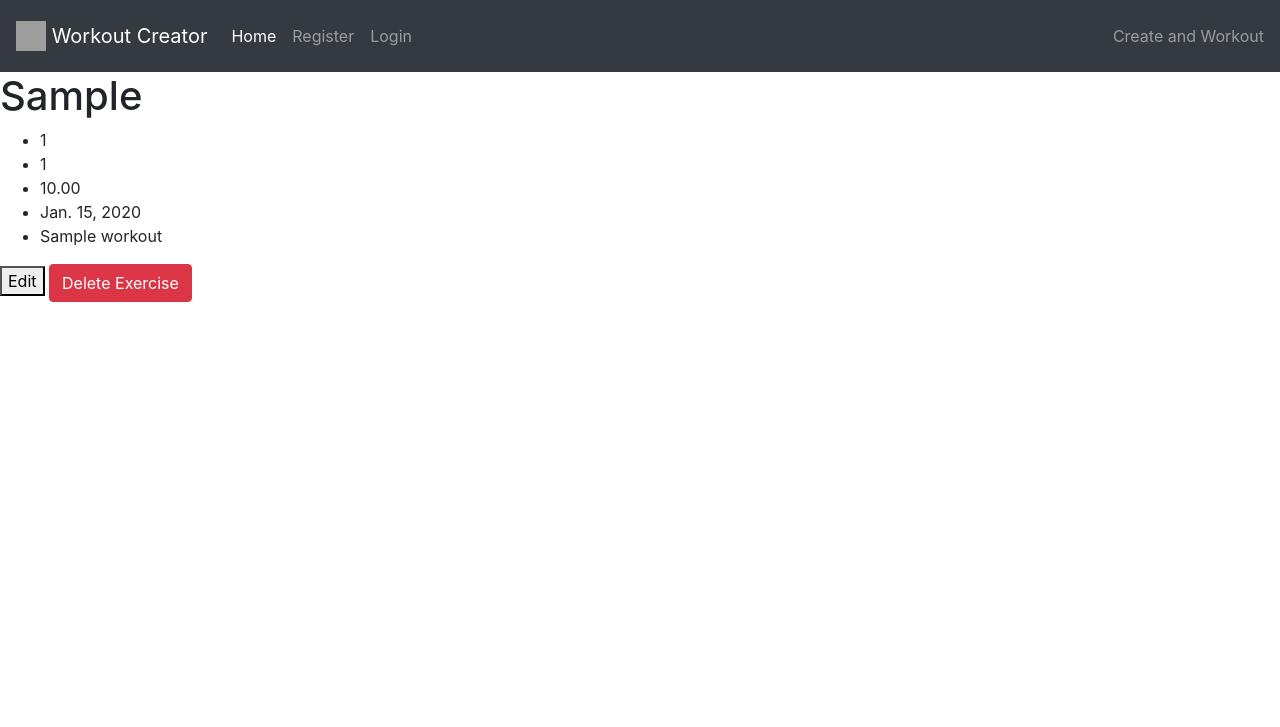
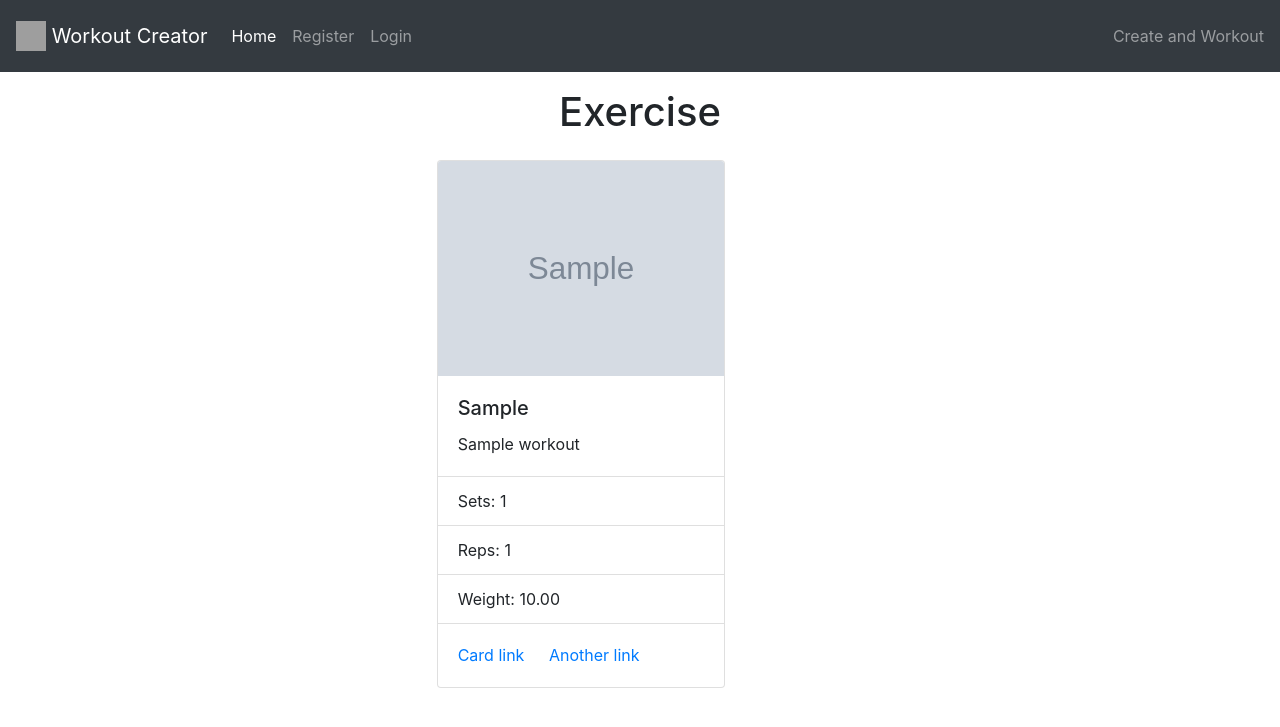
Before and after one commit to MattDunks94/create_workout_app_broken, a Django app: page /1/ in a window 1280 px wide. Shown: the top 727 px of the page. Run offline with Django 3.2, Linux system fonts and the light colour scheme; tables that the repository leaves empty hold one stand-in row (values such as "Sample post"); grey boxes marked "Sample" are stand-in pictures; some libraries are stand-ins or nearby versions; grey boxes are pictures that could not be loaded.

Commit message:
added bootstrap card, displays exercise details.

```diff
--- a/templates/exercise_detail.html
+++ b/templates/exercise_detail.html
@@ -2,21 +2,31 @@
 
 {% block content %}
 
-<h1>{{ exercise.exercise }}</h1>
+<h1 class="text-center py-3">Exercise</h1>
 
-<ul>
-    <li>{{ exercise.sets }}</li>
-    <li>{{ exercise.reps }}</li>
-    <li>{{ exercise.weight }}</li>
-    <li>{{ exercise.created_on }}</li>
-    <li>{{ exercise.workout }}</li>
-</ul>
-
-<a href="{% url 'update_exercise' exercise.id %}">
-    <button>Edit</button>
-</a>
-<a href="{% url 'delete_exercise' exercise.id %}">
-    <button class="btn btn-danger">Delete Exercise</button>
-</a>
+<div class="row">
+    <div class="col-md-4 m-auto">
+        <div class="card" style="width: 18rem;">
+            {% if "placeholder" in exercise.workout.featured_image.url %}
+            <img src="https://res.cloudinary.com/die65ihvc/image/upload/v1667139010/PROJECT-4/featured-placeholder_psw6rc.jpg" class="card-img-top" alt="...">
+            {% else %}
+            <img src="{{ exercise.workout.featured_image }}" class="card-img-top" alt="...">
+            {% endif %}
+            <div class="card-body">
+                <h5 class="card-title">{{ exercise }}</h5>
+                <p class="card-text">{{ exercise.workout }}</p>
+            </div>
+            <ul class="list-group list-group-flush">
+                <li class="list-group-item">Sets: {{ exercise.sets }}</li>
+                <li class="list-group-item">Reps: {{ exercise.reps }}</li>
+                <li class="list-group-item">Weight: {{ exercise.weight }}</li>
+            </ul>
+            <div class="card-body">
+                <a href="#" class="card-link">Card link</a>
+                <a href="#" class="card-link">Another link</a>
+            </div>
+        </div>
+    </div>
+</div>
 
 {% endblock %}
```
